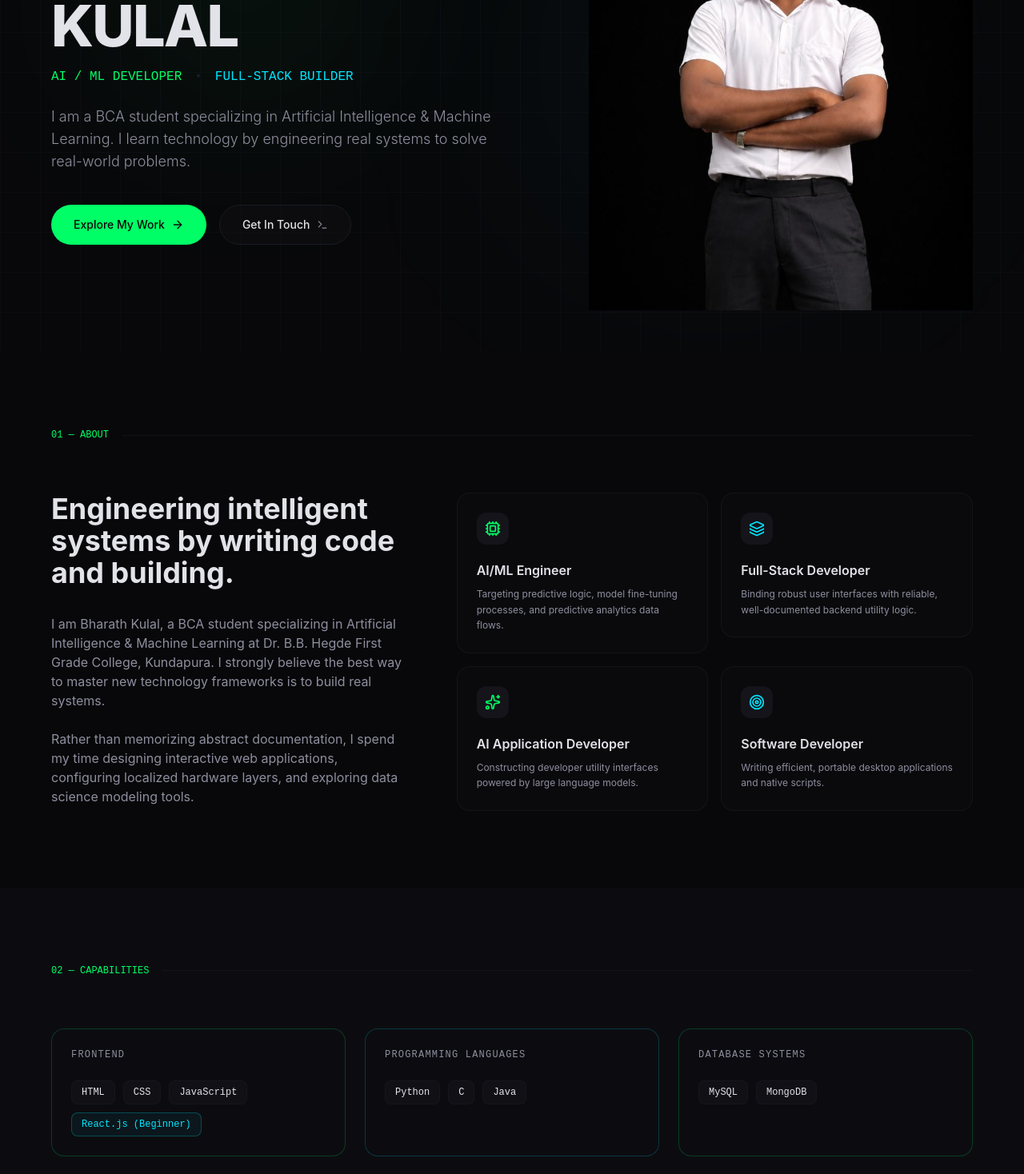
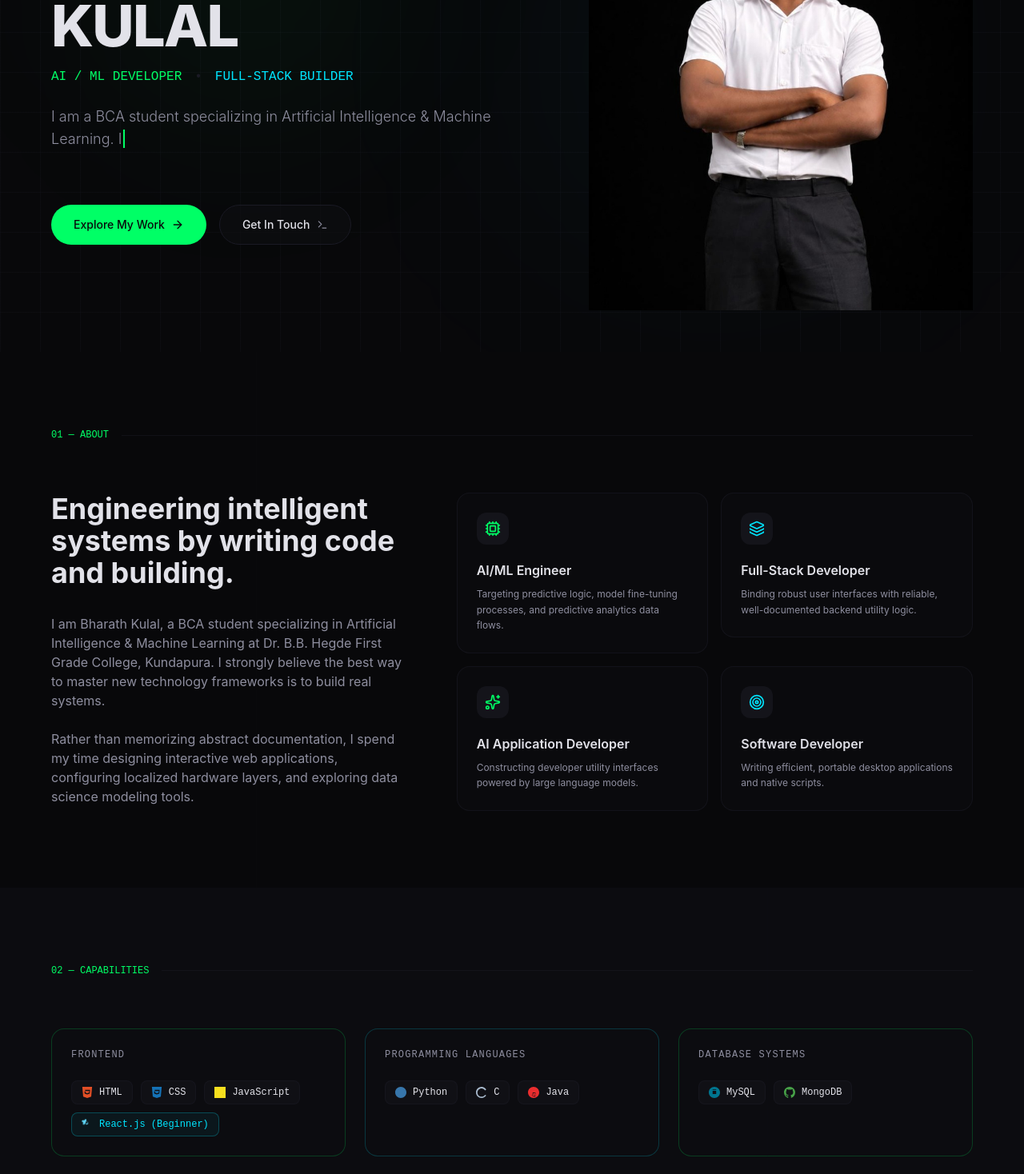
Before and after one commit to Bharathkulal/portfolio, a React (Vite) app: page / in a window 1280 px wide. Shown: the part 360-1828 px from the top of the page at 80% size. Built offline with nearby package versions, Linux system fonts and the light colour scheme.

Commit message:
added logo of skils

```diff
--- a/src/components/Hero.jsx
+++ b/src/components/Hero.jsx
@@ -1,8 +1,10 @@
 import React from 'react';
 import { motion } from 'framer-motion';
 import { ArrowRight, Download, Terminal } from 'lucide-react';
+import TypingText from './TypingText';
 
 export default function Hero() {
+
   const containerVariants = {
     hidden: { opacity: 0 },
     visible: {
@@ -77,14 +79,10 @@ export default function Hero() {
             <span className="text-brand-blue">FULL-STACK BUILDER</span>
           </motion.div>
 
-          {/* Pitch */}
-          <motion.p
-            variants={itemVariants}
-            className="text-base md:text-lg text-brand-textSecondary max-w-xl mb-10 leading-relaxed font-light"
-          >
-            I am a BCA student specializing in Artificial Intelligence & Machine Learning.
-            I learn technology by engineering real systems to solve real-world problems.
-          </motion.p>
+          <TypingText
+            text="I am a BCA student specializing in Artificial Intelligence & Machine Learning. I learn technology by engineering real systems to solve real-world problems."
+            className="text-base md:text-lg text-brand-textSecondary max-w-xl mb-10 font-light"
+          />
 
           {/* Call to Actions */}
           <motion.div
--- a/src/components/Skills.jsx
+++ b/src/components/Skills.jsx
@@ -1,6 +1,127 @@
 import React from 'react';
 import SectionReveal from './SectionReveal';
 import { skillsData } from '../data/portfolioData';
+import { Brain, Cpu, Database, Cpu as Chip, HardDrive, Terminal, Code2 } from 'lucide-react';
+
+// Mapper to return corresponding inline SVGs or Lucide graphics for each skill
+const getSkillIcon = (skillName) => {
+  const name = skillName.toLowerCase();
+
+  // HTML5
+  if (name.includes('html')) {
+    return (
+      <svg className="w-3.5 h-3.5 fill-[#e34f26]" viewBox="0 0 24 24">
+        <path d="M1.5 0h21l-1.9 21.2L12 24 3.4 21.2 1.5 0zm16.5 6.3H7.5l.2 2.5h8.6l-.3 3.5-3.8 1.2-3.8-1.2-.2-2.5H6.2l.4 4.8 5.4 1.8 5.4-1.8.6-6.8z"/>
+      </svg>
+    );
+  }
+
+  // CSS3
+  if (name.includes('css')) {
+    return (
+      <svg className="w-3.5 h-3.5 fill-[#1572b6]" viewBox="0 0 24 24">
+        <path d="M1.5 0h21l-1.9 21.2L12 24 3.4 21.2 1.5 0zm16.5 6.3H7.5l.2 2.5h8.6l-.3 3.5-3.8 1.2-3.8-1.2-.2-2.5H6.2l.4 4.8 5.4 1.8 5.4-1.8.6-6.8z"/>
+      </svg>
+    );
+  }
+
+  // JavaScript
+  if (name.includes('javascript')) {
+    return (
+      <svg className="w-3.5 h-3.5 fill-[#f7df1e]" viewBox="0 0 24 24">
+        <path d="M0 0h24v24H0V0zm19.3 16.5c-.7-.8-1.7-1.1-2.9-1.1-1.3 0-2.1.5-2.1 1.3 0 1.2 1.7 1.4 3 2.1 1.7.9 2.5 1.8 2.5 3.7 0 2.2-1.7 3.5-4.4 3.5-2.6 0-4-1.2-4.6-2.5l2-1.2c.4.8 1.1 1.4 2.5 1.4 1.2 0 1.7-.5 1.7-1.1 0-1.1-1.2-1.3-2.6-2-1.9-.9-2.9-1.9-2.9-3.7 0-2 1.6-3.4 4-3.4 2.2 0 3.5.9 4.1 2.2l-2.1 1.3zM9.2 14v10H6.2V14.1h3z"/>
+      </svg>
+    );
+  }
+
+  // React
+  if (name.includes('react')) {
+    return (
+      <svg className="w-3.5 h-3.5 fill-[#61dafb] animate-[spin_10s_linear_infinite]" viewBox="0 0 24 24">
+        <path d="M24 12c0-1-.8-2-2-3 1.2-1 2-2 2-3 0-1.1-.9-2-2-2-1.2 0-2.3.8-3 2-.8-1.2-1.8-2-3-2-1.1 0-2 .9-2 2 0 1 .8 2 2 3-1.2 1-2 2-2 3 0 1.1.9 2 2 2 1.2 0 2.3-.8 3-2 .8 1.2 1.8 2 3 2 1.1 0 2-.9 2-2zm-12 0c0-1.7 1.3-3 3-3s3 1.3 3 3-1.3 3-3 3-3-1.3-3-3z"/>
+      </svg>
+    );
+  }
+
+  // Python
+  if (name.includes('python')) {
+    return (
+      <svg className="w-3.5 h-3.5 fill-[#3776ab]" viewBox="0 0 24 24">
+        <path d="M12 0C5.37 0 0 5.37 0 12c0 6.63 5.37 12 12 12s12-5.37 12-12C24 5.37 18.63 0 12 0zm1.7 18.3c-.5.4-1.2.6-1.9.6-.8 0-1.5-.3-1.9-.7-.5-.4-.7-1.1-.7-1.9H7.5c0 1.3.5 2.4 1.3 3.1.9.8 2.2 1.2 3.8 1.2 1.5 0 2.8-.4 3.6-1.1.9-.8 1.3-1.8 1.3-3.1h-1.7c0 .7-.2 1.3-.7 1.6z"/>
+      </svg>
+    );
+  }
+
+  // C Language
+  if (name === 'c') {
+    return (
+      <svg className="w-3.5 h-3.5 fill-[#a8b9cc]" viewBox="0 0 24 24">
+        <path d="M12 0C5.37 0 0 5.37 0 12s5.37 12 12 12c4.1 0 7.8-2.1 9.9-5.4l-2.6-1.5c-1.6 2.5-4.4 4.1-7.3 4.1-4.9 0-8.9-4-8.9-8.9s4-8.9 8.9-8.9c3 0 5.7 1.6 7.3 4.1l2.6-1.5C19.8 2.1 16.1 0 12 0z"/>
+      </svg>
+    );
+  }
+
+  // Java
+  if (name.includes('java')) {
+    return (
+      <svg className="w-3.5 h-3.5 fill-[#ea2d2e]" viewBox="0 0 24 24">
+        <path d="M12 0c-6.6 0-12 5.4-12 12s5.4 12 12 12 12-5.4 12-12-5.4-12-12-12zm-3.8 18.3c0-.6.4-1.1.9-1.4.5-.3 1-.4 1.5-.5.7-.1 1.4-.2 2.1-.3.9-.1 1.7-.2 2.5-.4.4-.1.8-.2 1-.4.2-.2.3-.5.3-.8 0-.4-.2-.8-.7-1-.5-.2-1.1-.3-1.9-.3-1 0-1.8.2-2.3.6-.3.2-.5.5-.6.9h-1.7c0-.7.3-1.4.9-1.9.6-.5 1.5-.8 2.7-.8 1.2 0 2.2.2 2.9.7.7.5 1.1 1.1 1.1 1.9 0 .6-.2 1.1-.6 1.4-.4.3-.9.5-1.5.6-.7.1-1.4.2-2 .3-.9.1-1.7.2-2.5.4-.4.1-.7.2-.9.4-.2.2-.3.5-.3.8 0 .4.2.8.7 1 .5.2 1.1.3 1.9.3 1.1 0 1.9-.2 2.4-.6.3-.2.5-.5.6-.9h1.7c0 .7-.3 1.4-.9 1.9-.6.5-1.5.8-2.7.8-1.3 0-2.3-.2-3-.7-.7-.5-1.1-1.1-1.1-1.9z"/>
+      </svg>
+    );
+  }
+
+  // MySQL
+  if (name.includes('mysql')) {
+    return (
+      <svg className="w-3.5 h-3.5 fill-[#00758f]" viewBox="0 0 24 24">
+        <path d="M12 0C5.4 0 0 5.4 0 12s5.4 12 12 12 12-5.4 12-12S18.6 0 12 0zm3.8 15.5H8.2V8.5h7.6v7zm0-8.5H8.2V5.5h7.6V7z"/>
+      </svg>
+    );
+  }
+
+  // MongoDB
+  if (name.includes('mongodb')) {
+    return (
+      <svg className="w-3.5 h-3.5 fill-[#47a248]" viewBox="0 0 24 24">
+        <path d="M12 0c-6.627 0-12 5.373-12 12 0 5.302 3.438 9.8 8.207 11.387.599.111.793-.261.793-.577v-2.234c-3.338.726-4.033-1.416-4.033-1.416-.546-1.387-1.333-1.756-1.333-1.756-1.089-.745.083-.729.083-.729 1.205.084 1.839 1.237 1.839 1.237 1.07 1.834 2.807 1.304 3.492.997.107-.775.418-1.305.762-1.604-2.665-.305-5.467-1.334-5.467-5.931 0-1.311.469-2.381 1.236-3.221-.124-.303-.535-1.524.117-3.176 0 0 1.008-.322 3.301 1.23.957-.266 1.983-.399 3.003-.404 1.02.005 2.047.138 3.006.404 2.291-1.552 3.297-1.23 3.297-1.23.653 1.653.242 2.874.118 3.176.77.84 1.235 1.911 1.235 3.221 0 4.609-2.807 5.624-5.479 5.921.43.372.823 1.102.823 2.222v3.293c0 .319.192.694.801.576 4.765-1.589 8.199-6.086 8.199-11.386 0-6.627-5.373-12-12-12z"/>
+      </svg>
+    );
+  }
+
+  // Git
+  if (name === 'git') {
+    return (
+      <svg className="w-3.5 h-3.5 fill-[#f05032]" viewBox="0 0 24 24">
+        <path d="M23.6 11.4L12.6.4C12.1-.1 11.3-.1 10.8.4L8.4 2.8l3 3c.6-.2 1.3 0 1.8.5.5.5.7 1.2.5 1.8l3 3c.6-.2 1.3 0 1.8.5.7.7.7 1.8 0 2.5s-1.8.7-2.5 0c-.5-.5-.7-1.2-.5-1.8l-3-3c-.2.1-.4.2-.6.2-.2 0-.4-.1-.6-.2l-3 3c.2.6 0 1.3-.5 1.8-.7.7-1.8.7-2.5 0s-.7-1.8 0-2.5c.5-.5 1.2-.7 1.8-.5l3-3C8.2 8 8.1 7.8 8.1 7.6c0-.2.1-.4.2-.6L5.9 4.6 1.4 9.1c-.5.5-.5 1.3 0 1.8l11 11c.5.5 1.3.5 1.8 0l9.4-9.4c.5-.5.5-1.4 0-2.1z"/>
+      </svg>
+    );
+  }
+
+  // VS Code
+  if (name.includes('code')) {
+    return (
+      <svg className="w-3.5 h-3.5 fill-[#007acc]" viewBox="0 0 24 24">
+        <path d="M23.9 6.5l-2.6-2.4c-.1-.1-.3-.1-.4 0L12 11.2 5.1 4.1c-.1-.1-.3-.1-.4 0L.8 6.5c-.1.1-.1.3 0 .4L5.6 12 .8 17.1c-.1.1-.1.3 0 .4l3.9 3.5c.1.1.3.1.4 0L12 12.8l6.9 8.2c.1.1.3.1.4 0l2.6-2.4c.1-.1.1-.3 0-.4L18.4 12l4.8-5.1c.1-.1.1-.3 0-.4z"/>
+      </svg>
+    );
+  }
+
+  // AI & ML Generic Brain Icons
+  if (name.includes('intelligence') || name.includes('generative')) {
+    return <Brain className="text-brand-accent w-3.5 h-3.5" />;
+  }
+  if (name.includes('learning') || name.includes('data science')) {
+    return <Cpu className="text-brand-blue w-3.5 h-3.5" />;
+  }
+
+  // Hardware/IoT
+  if (name.includes('esp32') || name.includes('gas')) {
+    return <HardDrive className="text-brand-accent w-3.5 h-3.5" />;
+  }
+
+  // Default Fallback
+  return <Code2 className="text-brand-textSecondary w-3.5 h-3.5" />;
+};
 
 const skillCategories = [
   { key: "frontend", title: "Frontend", color: "border-brand-accent/20 hover:border-brand-accent/40" },
@@ -36,18 +157,18 @@ export default function Skills() {
                     </h3>
                     <div className="flex flex-wrap gap-2.5">
                       {list.map((skill) => {
-                        // Check if skill has tags like (Beginner) or is special
                         const isReact = skill.includes('React');
                         return (
                           <span
                             key={skill}
-                            className={`px-3 py-1.5 rounded-lg text-xs font-mono border transition-all duration-200 ${
+                            className={`px-3 py-1.5 rounded-lg text-xs font-mono border transition-all duration-200 flex items-center gap-2 ${
                               isReact
                                 ? 'bg-brand-blue/5 border-brand-blue/25 text-brand-blue font-medium'
                                 : 'bg-[#14141a]/60 border-brand-border/60 text-brand-textPrimary hover:border-brand-accent/30'
                             }`}
                           >
-                            {skill}
+                            {getSkillIcon(skill)}
+                            <span>{skill}</span>
                           </span>
                         );
                       })}
--- /dev/null
+++ b/src/components/TypingText.jsx
@@ -0,0 +1,92 @@
+import React, { useState, useEffect } from 'react';
+import { useReducedMotion } from 'framer-motion';
+
+export default function TypingText({
+  text,
+  className = "",
+  startDelay = 600,
+  showCursor = true
+}) {
+  const shouldReduceMotion = useReducedMotion();
+  const [currentIndex, setCurrentIndex] = useState(0);
+
+  useEffect(() => {
+    // Gracefully handle prefers-reduced-motion
+    if (shouldReduceMotion) {
+      setCurrentIndex(text.length);
+      return;
+    }
+
+    let timeoutId;
+    let index = 0;
+
+    const typeNextChar = () => {
+      if (index >= text.length) return;
+
+      const char = text[index];
+      let delay = 60; // base standard speed
+
+      // 1. Variable character speeds
+      if (char === ' ') {
+        delay = Math.random() * 30 + 40; // Spaces: 40-70ms
+      } else if (['.', ',', ':', ';', '&'].includes(char)) {
+        delay = Math.random() * 100 + 120; // Punctuation key hits: 120-220ms
+      } else {
+        // Normal characters
+        const slowerChar = Math.random() > 0.85;
+        delay = slowerChar
+          ? Math.random() * 60 + 90   // Slower keystrokes: 90-150ms
+          : Math.random() * 40 + 50;  // Standard character keys: 50-90ms
+      }
+
+      // 2. Human typing rhythm and pause factors
+      const isSentenceEnd = char === '.' && (index === text.length - 1 || text[index + 1] === ' ');
+      const isCommaPause = char === ',';
+      if (isSentenceEnd) {
+        delay += 400; // Pause briefly after a period before typing next sentence
+      } else if (isCommaPause) {
+        delay += 200; // Pause briefly after a comma
+      }
+
+      timeoutId = setTimeout(() => {
+        index++;
+        setCurrentIndex(index);
+        typeNextChar();
+      }, delay);
+    };
+
+    // Start timer delay
+    const startTimeout = setTimeout(() => {
+      typeNextChar();
+    }, startDelay);
+
+    return () => {
+      clearTimeout(startTimeout);
+      clearTimeout(timeoutId);
+    };
+  }, [text, startDelay, shouldReduceMotion]);
+
+  const visibleText = text.slice(0, currentIndex);
+  const hiddenText = text.slice(currentIndex);
+  const isTyping = currentIndex < text.length;
+
+  return (
+    <p className={`relative ${className}`}>
+      {/* Typed portion */}
+      <span>{visibleText}</span>
+
+      {/* Realistic blinking typing cursor */}
+      {showCursor && (
+        <span
+          className="inline-block w-[1.5px] h-[1.25em] bg-brand-accent align-middle ml-0.5 -mt-0.5"
+          style={{
+            animation: !isTyping ? 'caretBlink 1.1s step-end infinite' : 'none'
+          }}
+        />
+      )}
+
+      {/* Invisible portion maintaining stable, pre-allocated layout dimensions */}
+      <span className="opacity-0 select-none pointer-events-none">{hiddenText}</span>
+    </p>
+  );
+}
--- a/src/index.css
+++ b/src/index.css
@@ -44,3 +44,9 @@
   -webkit-backdrop-filter: blur(12px);
   border: 1px solid rgba(26, 26, 36, 0.8);
 }
+
+/* Caret blinking animation keyframes */
+@keyframes caretBlink {
+  0%, 100% { opacity: 1; }
+  50% { opacity: 0; }
+}
```
